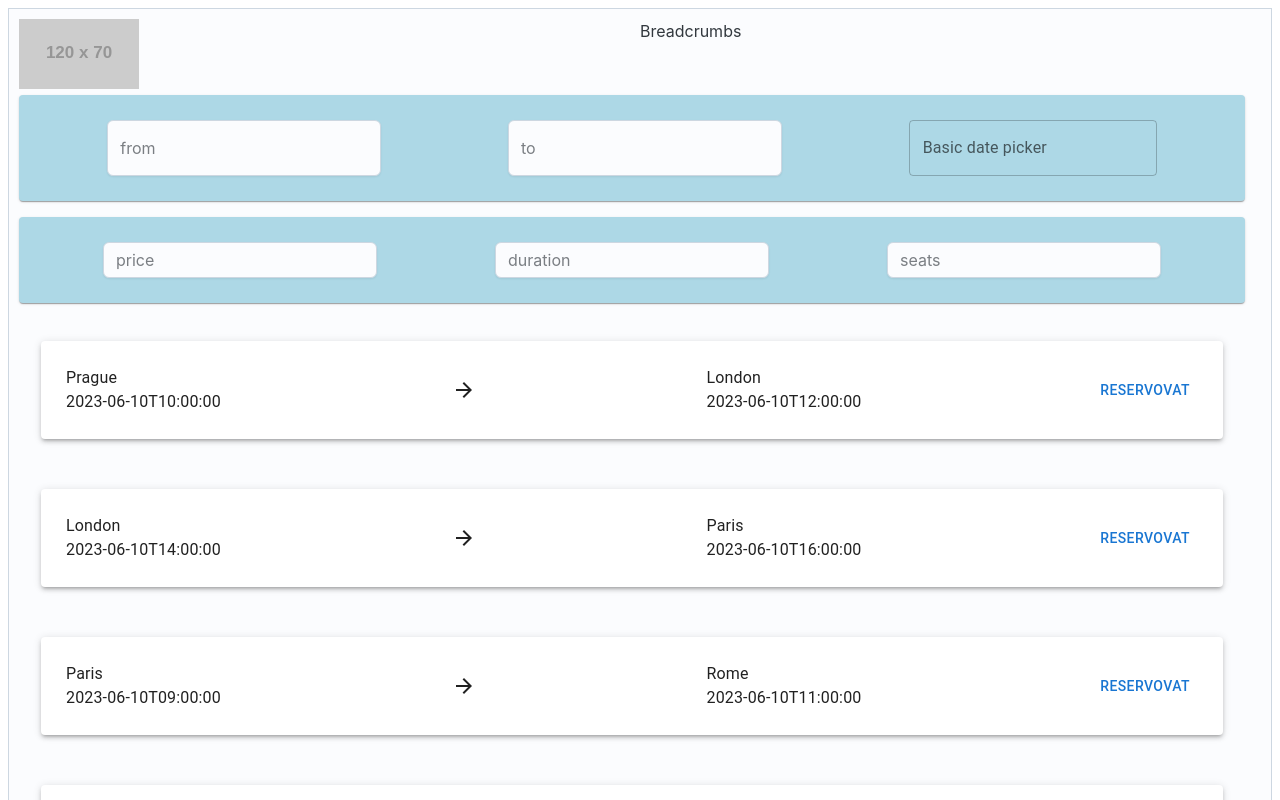
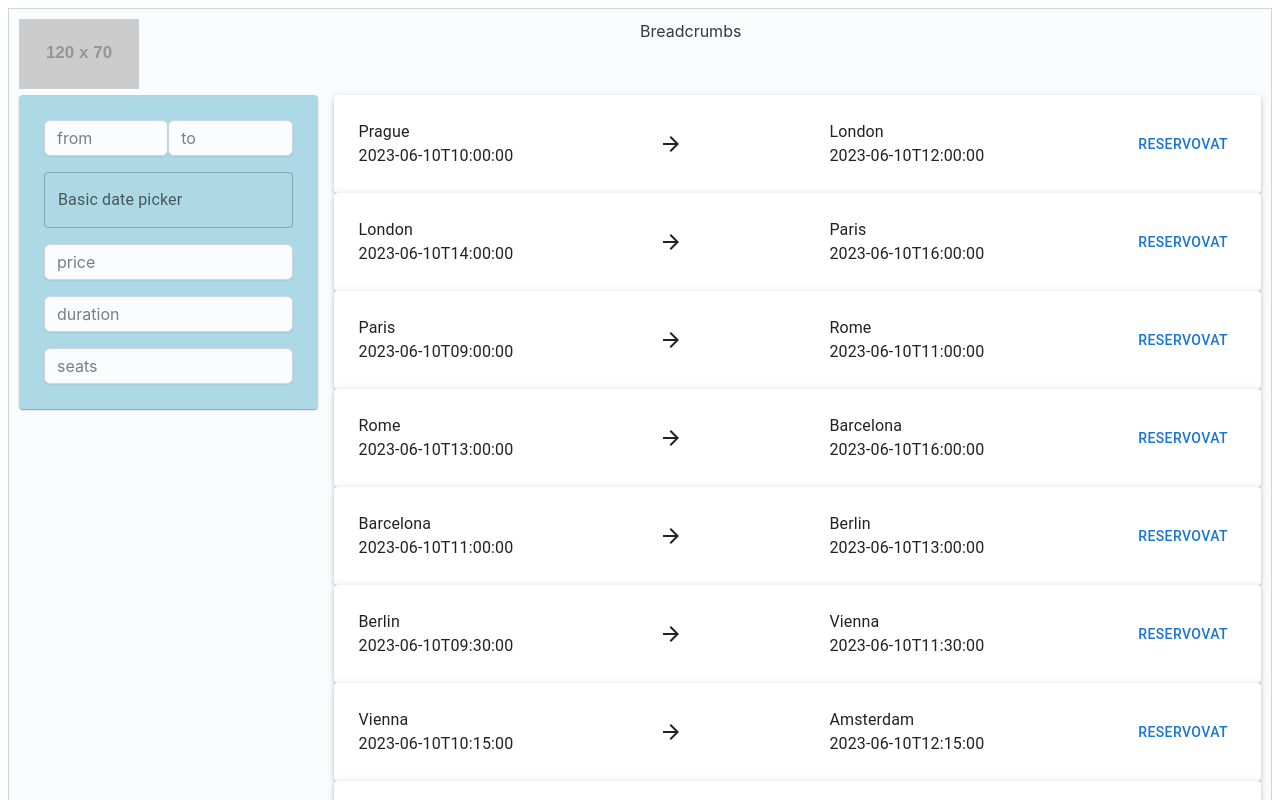
Before and after one commit to maxhooga/Flight_tickets, a Next.js app: page / in a window 1280 px wide. Shown: the top 800 px of the page. Built offline with nearby package versions, Linux system fonts and the light colour scheme.

Commit message:
fix: even better markup

```diff
--- a/src/app/page.tsx
+++ b/src/app/page.tsx
@@ -5,34 +5,32 @@ import Calendar from "@/components/Calendar";
 import { Grid, Stack, Input } from "@mui/joy";
 import { Context } from "../components/Context";
 import Layout from "@/components/Layout";
-import { Paper } from "@mui/material";
+import { Box, Paper } from "@mui/material";
 import Ticket from "@/components/Ticket";
 
 export default function Home() {
   const context = useContext(Context);
   return (
     <Layout>
-      <Grid container spacing={2} sx={{ width: "100%" }}>
-        <Grid xs={12}>
+      <Grid container spacing={2}>
+        <Grid xs={3}>
+          <Box>
             <Paper elevation={1} sx={{padding: "25px", backgroundColor: "lightblue"}}>
-            <Stack direction="row" justifyContent="space-around">
+              <Stack spacing={2}>
+                <Stack flexDirection="row">
                   <Input placeholder="from"/>
                   <Input placeholder="to"/>
+                </Stack>
                 <Calendar />
-            </Stack>
-          </Paper>
-        </Grid>
-        <Grid xs={12}>
-          <Paper elevation={1} sx={{padding: "25px", backgroundColor: "lightblue"}}>
-            <Stack direction="row" justifyContent="space-around">
                 <Input placeholder="price"/>
                 <Input placeholder="duration"/>
                 <Input placeholder="seats"/>
               </Stack>
             </Paper>
+          </Box>
         </Grid>
 
-        <Grid xs={12} sx={{ padding: "5px" }}>
+        <Grid xs={9}>
           {context.map((ticket, index) => {
             return (
               <Ticket
--- a/src/components/Ticket/index.tsx
+++ b/src/components/Ticket/index.tsx
@@ -17,7 +17,7 @@ const Ticket = ({ from, to, departure, arrival, duration, price }:Props) => {
   const context = useContext(Context)
 
   return (
-    <Box sx={{ padding: "25px" }}>
+    <Box>
       <Paper elevation={3}>
         <Stack direction="row" alignItems="center" justifyContent="space-between" sx={{ padding: "25px" }}>
           <Stack>
```
Lines whose indentation alone changed are shown as unchanged.
